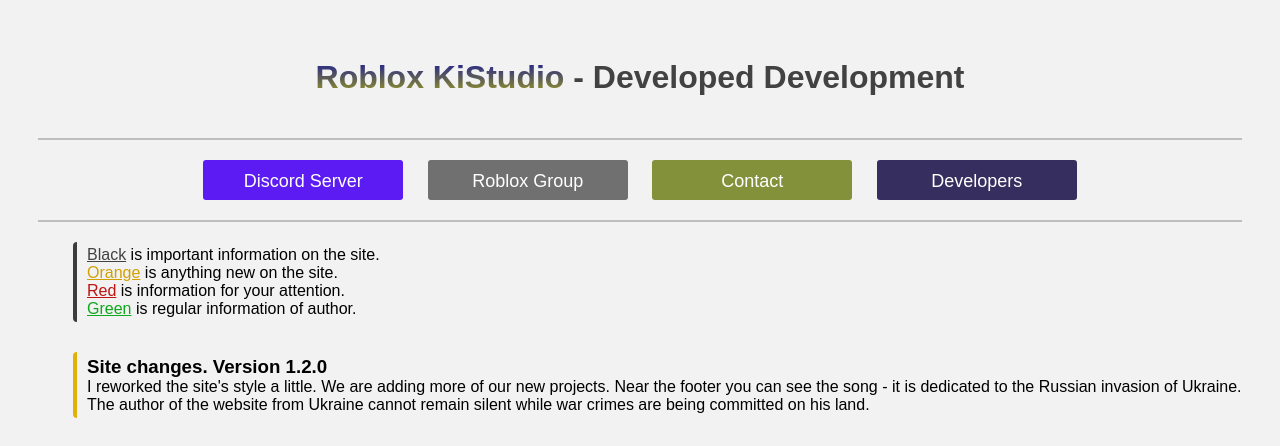
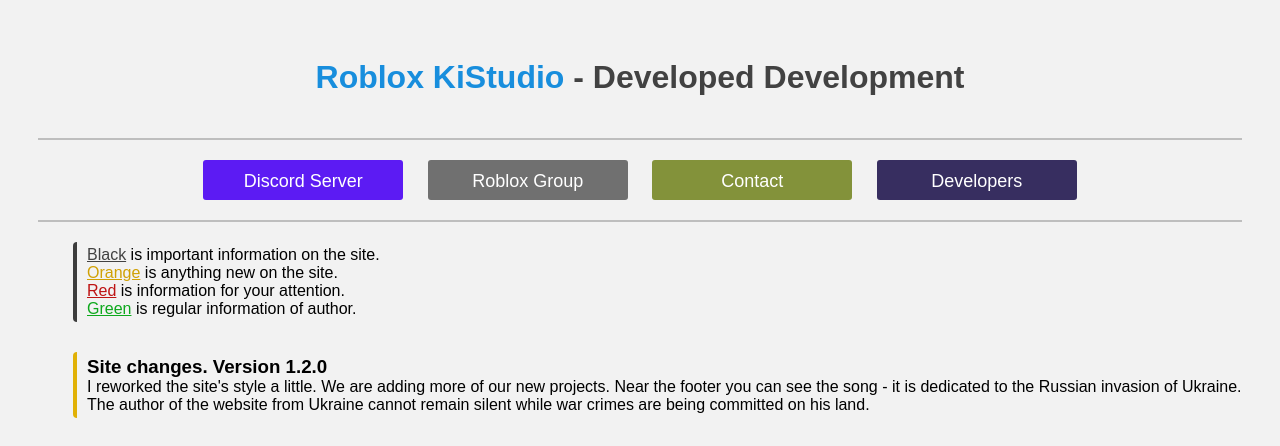
Before and after one commit to KIRILLUSHKA123/roblox-kistudio.github.io, a plain HTML site: page index.html in a window 1280 px wide. Shown: the top 446 px of the page. Drawn offline with Linux system fonts and the light colour scheme.

Commit message:
Update. Version 1.2.1

```diff
--- a/index.html
+++ b/index.html
@@ -166,10 +166,10 @@
 }
 
 .blueColor {
-    /* color: #188edd */
-    background: -webkit-linear-gradient(rgb(23, 23, 153),rgb(155, 155, 31));
+    color: #188edd;
+/*     background: -webkit-linear-gradient(rgb(23, 23, 153),rgb(155, 155, 31));
     -webkit-background-clip: text;
-    -webkit-text-fill-color: transparent;
+    -webkit-text-fill-color: transparent; */
 }
 
 button.link_discord {
```
